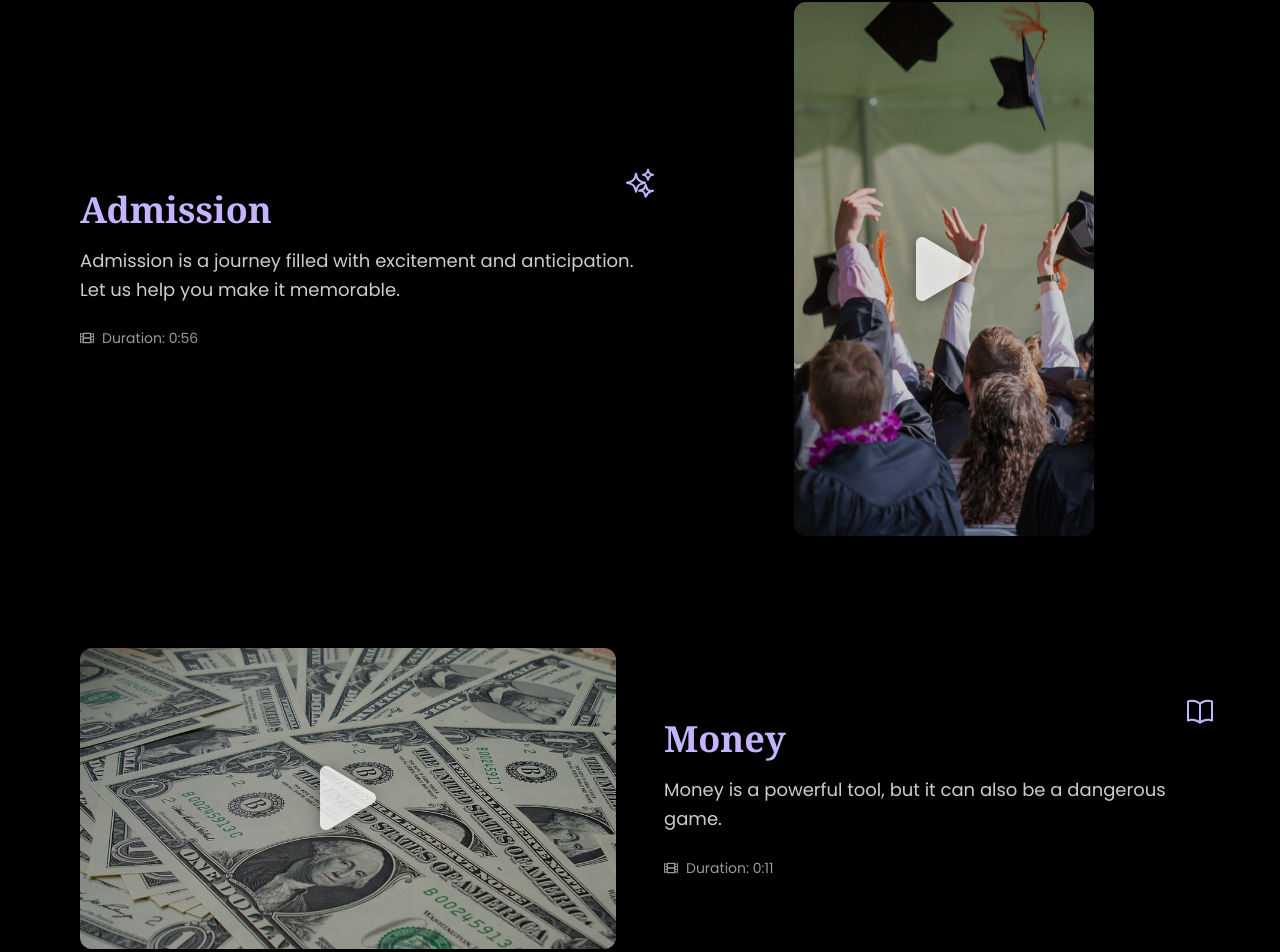
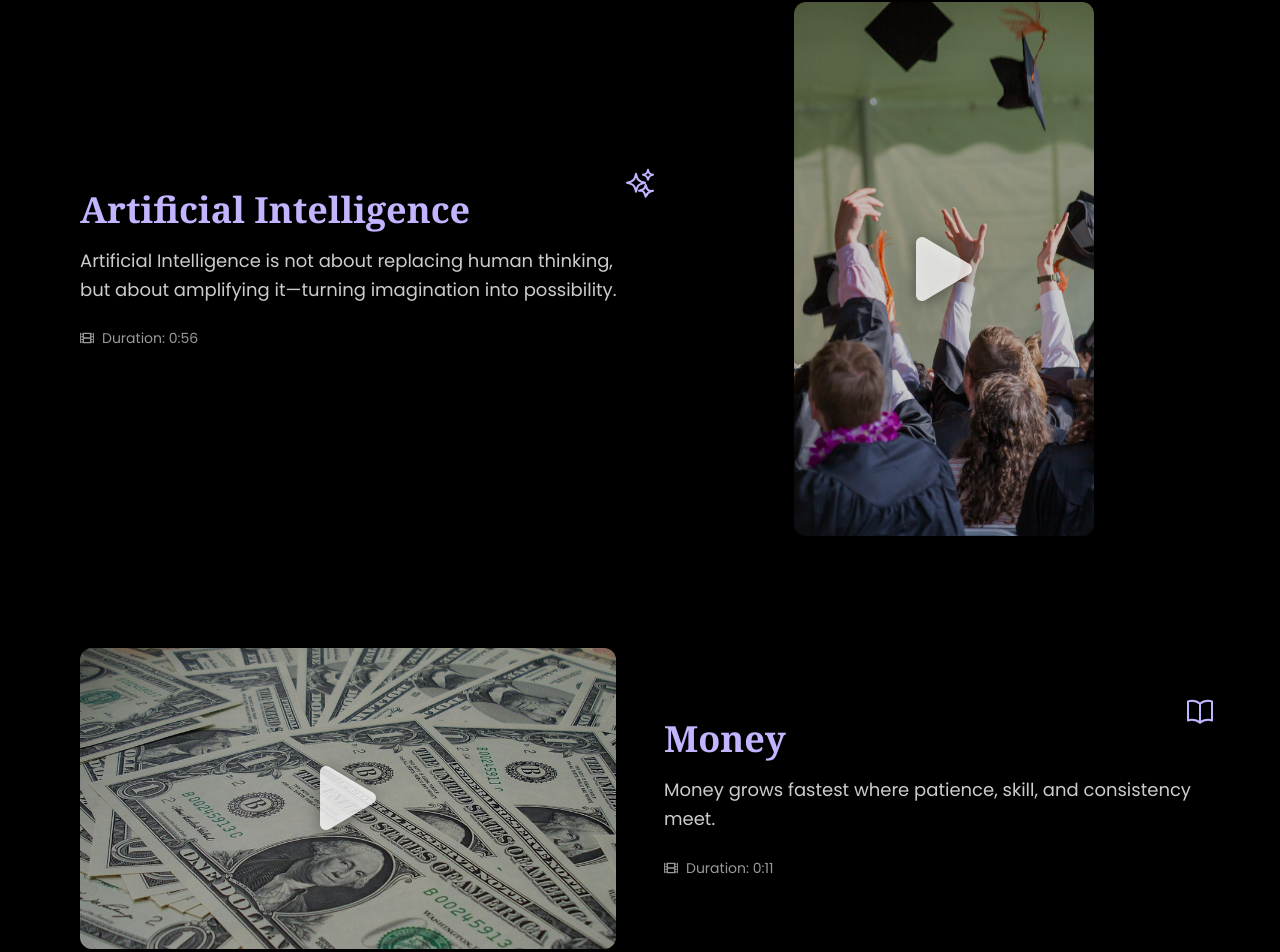
Before and after one commit to Hitman7084/AshishPortfolio, a Next.js app: page / in a window 1280 px wide. Shown: the part 2783-3735 px from the top of the page. Built offline with nearby package versions, Linux system fonts and the light colour scheme.

Commit message:
Update project titles and descriptions for clarity

```diff
--- a/components/content.ts
+++ b/components/content.ts
@@ -1,6 +1,4 @@
 import { FaVideo, FaMagic, FaImage, FaRobot, FaTh, FaEdit } from 'react-icons/fa';
-
-// content.ts
 
 // For Header
 export const headerLinks = [
@@ -48,8 +46,8 @@ export const projects = [
   },
   {
     id: 2,
-    title: 'Admission',
-    description: 'Admission is a journey filled with excitement and anticipation. Let us help you make it memorable.',
+    title: 'Artificial Intelligence',
+    description: 'Artificial Intelligence is not about replacing human thinking, but about amplifying it—turning imagination into possibility.',
     duration: '0:56',
     thumbnail: '/thumbnails/admission.jpg',
     preview: '/previews/pro2.mp4',
@@ -59,7 +57,7 @@ export const projects = [
   {
     id: 3,
     title: 'Money',
-    description: 'Money is a powerful tool, but it can also be a dangerous game.',
+    description: 'Money grows fastest where patience, skill, and consistency meet.',
     duration: '0:11',
     thumbnail: '/thumbnails/money.jpg',
     preview: '/previews/pro3.mp4',
```
